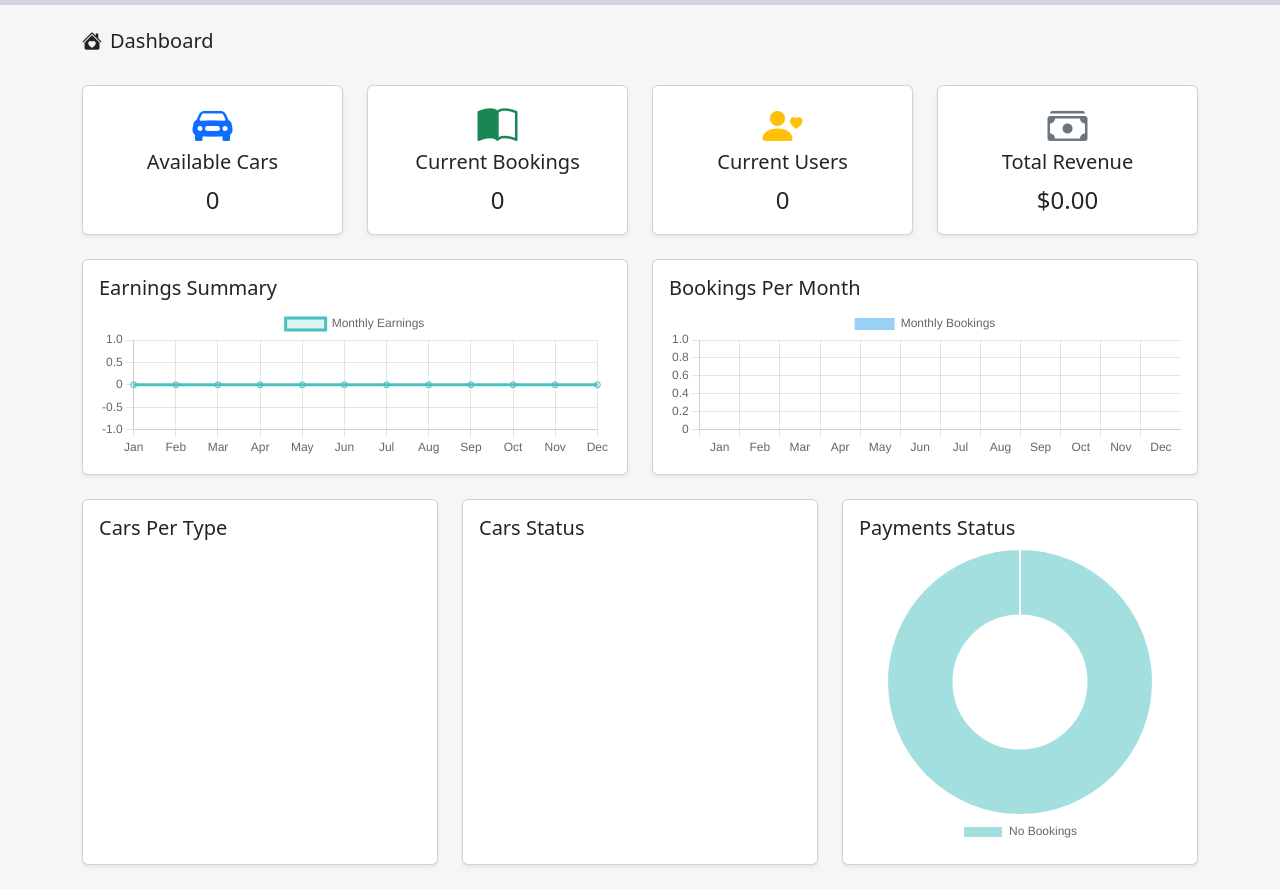
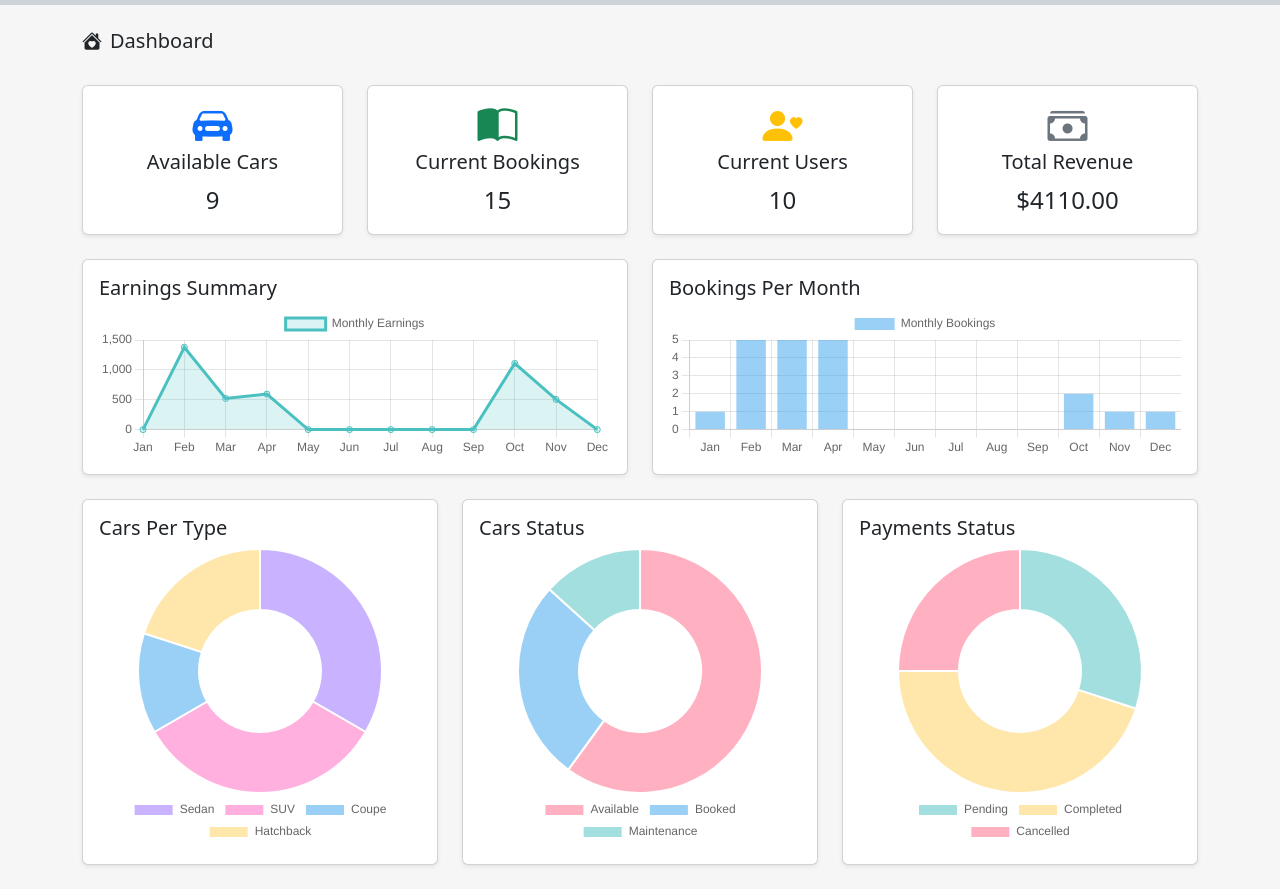
Before and after one commit to mo0hamed-shoaib/Car-Rental-Admin-Dashboard, a plain HTML site: page index.html in a window 1280 px wide. Shown: the part 57-946 px from the top of the page. Drawn offline with nearby package versions, Linux system fonts and the light colour scheme.

Commit message:
fix: ensure dashboard data loads on initial page load

```diff
--- a/js/main.js
+++ b/js/main.js
@@ -1,9 +1,18 @@
 import { initializeDashboard } from './modules/dashboard.js';
+import { initLocalStorage } from './modules/init-data.js';
 
 // Initialize dashboard when the page loads
 window.addEventListener('load', () => {
     // Check if we're on the dashboard page
     if (document.getElementById('available-cars')) {
-        initializeDashboard();
+        // Load all required data first
+        Promise.all([
+            new Promise(resolve => initLocalStorage('cars', '/data/cars.json', resolve)),
+            new Promise(resolve => initLocalStorage('bookings', '/data/bookings.json', resolve)),
+            new Promise(resolve => initLocalStorage('users', '/data/users.json', resolve))
+        ]).then(() => {
+            // Initialize dashboard after all data is loaded
+            initializeDashboard();
+        });
     }
 });
```
Also changed, not shown: css/style.css (indentation only).
